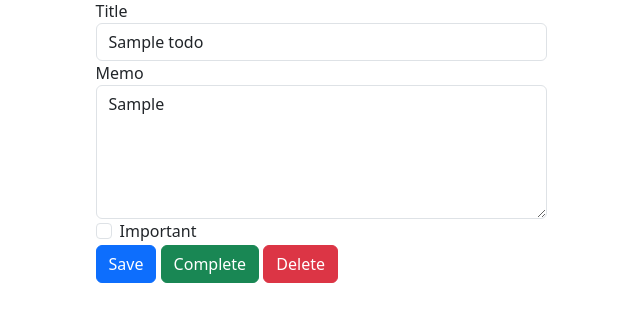
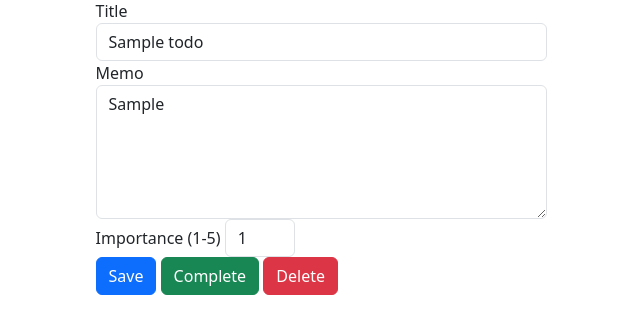
Before and after one commit to TimothyJNeale/todowoo-project, a Django app: page /todo/1/ in a window 1280 px wide. Shown: the part 199-533 px from the top of the page, without its empty margins (319-959 px from the left). Run offline with Django 5.2, Linux system fonts and the light colour scheme; a user stored in the database is signed in; tables that the repository leaves empty hold one stand-in row (values such as "Sample post").

Commit message:
Made changes to make importance an integer value

```diff
--- a/todo/templates/todo/viewtodo.html
+++ b/todo/templates/todo/viewtodo.html
@@ -23,9 +23,15 @@
                     <label for="memo">Memo</label>
                     <textarea name="memo" rows="5" class="form-control" id="memo" >{{ todo.memo }}</textarea>
                 </div>
-                <div class="form-group form-check">
-                    <input type="checkbox" name="important" class="form-check-input" id="important" {% if todo.important %}checked{% endif %}>
-                    <label class="form-check-label" for="important">Important</label>
+                <div class="form-group">
+                    <label for="importance">Importance (1-5)</label>
+                    <select name="importance" class="form-control" id="importance" required style="width: 70px; display: inline-block;">
+                        <option value="1" {% if todo.importance == 1 %}selected{% endif %}>1</option>
+                        <option value="2" {% if todo.importance == 2 %}selected{% endif %}>2</option>
+                        <option value="3" {% if todo.importance == 3 %}selected{% endif %}>3</option>
+                        <option value="4" {% if todo.importance == 4 %}selected{% endif %}>4</option>
+                        <option value="5" {% if todo.importance == 5 %}selected{% endif %}>5</option>
+                    </select>
                 </div>
                 <button type="submit" class="btn btn-primary">Save</button>
                 <button type="button" class="btn btn-success" onclick="$('#complete').click()">Complete</button>
--- a/todo/views.py
+++ b/todo/views.py
@@ -71,7 +71,7 @@ def createtodo(request):
 
 @login_required
 def currenttodos(request):
-    todos = Todo.objects.filter(user=request.user, datecompleted__isnull=True)
+    todos = Todo.objects.filter(user=request.user, datecompleted__isnull=True).order_by('-importance')
     return render(request, 'todo/currenttodos.html', {'todos': todos})
 
 @login_required
```
Also changed, not shown: todo/templates/todo/completedtodos.html (+6 -1 lines), todo/templates/todo/currenttodos.html (+6 -1 lines).
